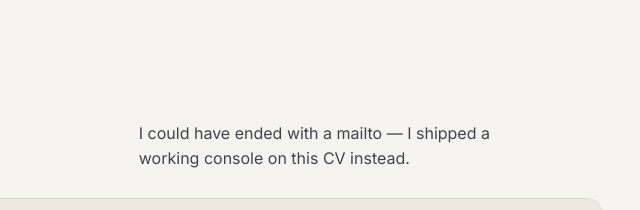
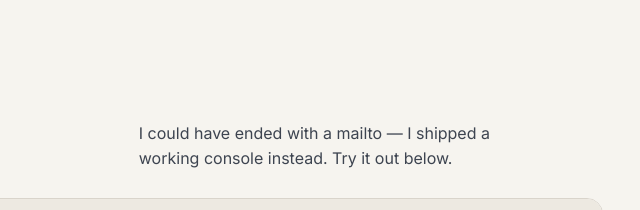
Before and after one commit to GFFR/portfolio, a plain HTML site: page index.html in a window 1280 px wide. Shown: the part 7500-7710 px from the top of the page, 626-1266 px from the left. Drawn offline with Linux system fonts and the light colour scheme.

Commit message:
Update contact section in index.html to enhance clarity by modifying the console description. Changed text to encourage user interaction with the console feature.

```diff
--- a/index.html
+++ b/index.html
@@ -621,7 +621,7 @@
 
     <div class="contact-head">
       <h2 class="reveal">Contact, <em>as a console.</em></h2>
-      <p class="reveal">I could have ended with a mailto — I shipped a working console on this CV instead.</p>
+      <p class="reveal">I could have ended with a mailto — I shipped a working console instead. Try it out below.</p>
     </div>
 
     <div class="console-host" id="console-host">
```
